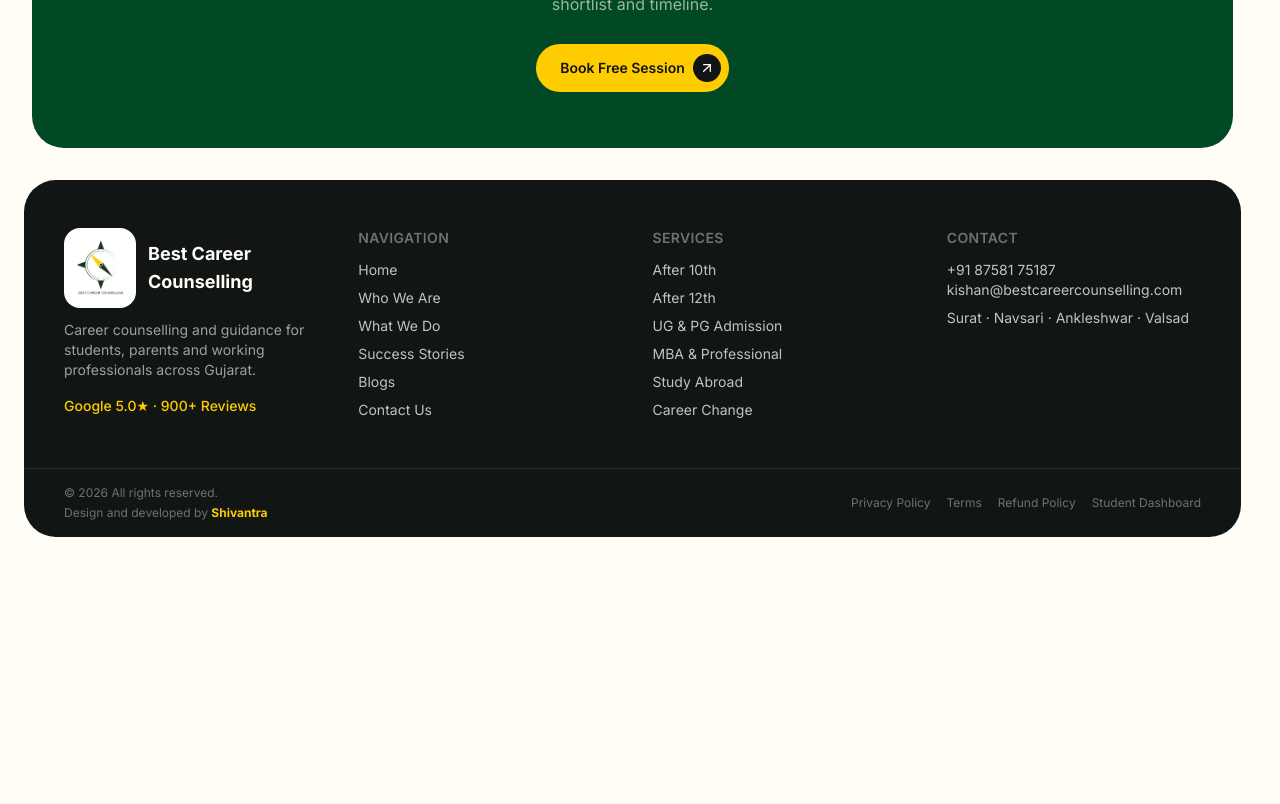
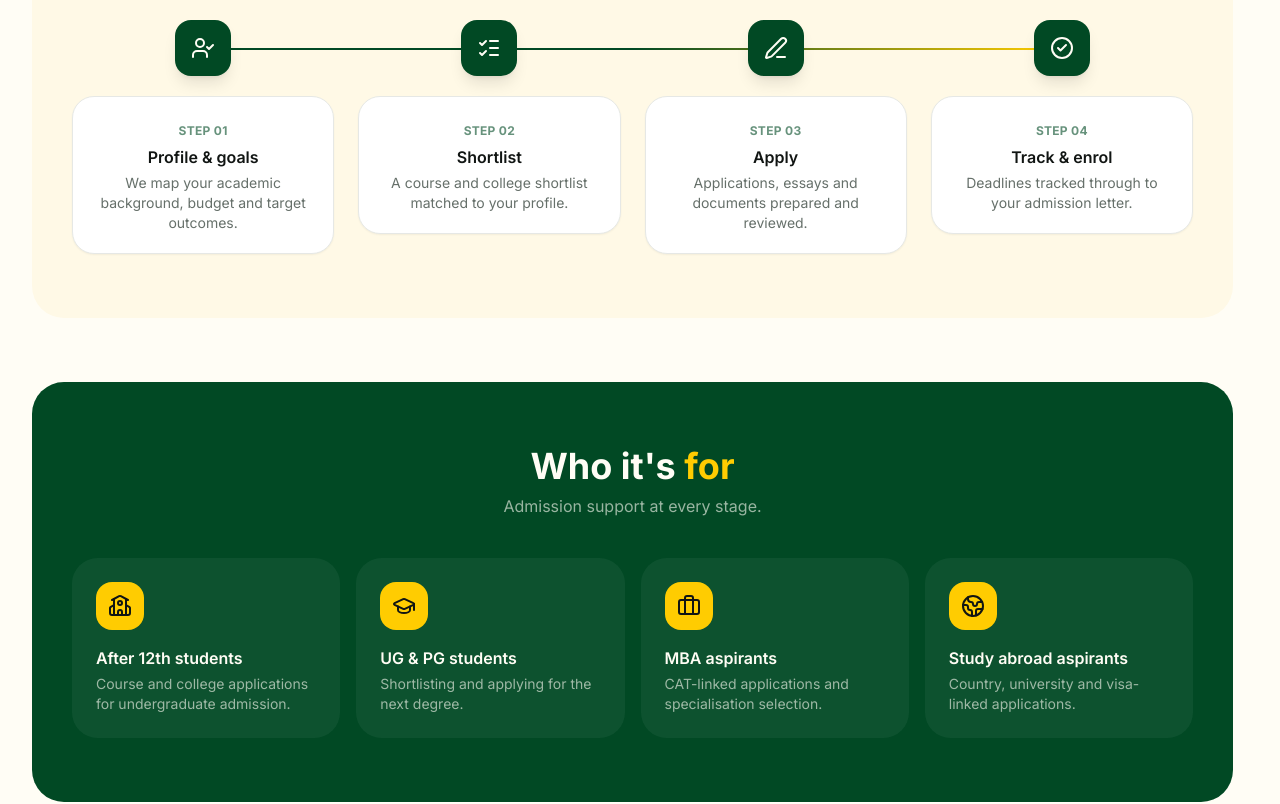
Before and after one commit to greenthera/bestcareercounselling.com, a React (Vite) app: page /admission-consulting in a window 1280 px wide. Shown: the part 1200-2004 px from the top of the page. Before the commit the page ends 1761 px from the top, so only its background shows below. Built offline with nearby package versions, Linux system fonts and the light colour scheme; no server answers.

Commit message:
feat: add How it works and Who it's for sections to Admission Consulting and Career Counselling pages (#291)

```diff
--- a/src/pages/AdmissionConsulting.tsx
+++ b/src/pages/AdmissionConsulting.tsx
@@ -1,4 +1,18 @@
-import { GraduationCap, ClipboardList, FileText, CalendarClock, MessageSquare, Repeat } from 'lucide-react'
+import {
+  GraduationCap,
+  ClipboardList,
+  FileText,
+  CalendarClock,
+  MessageSquare,
+  Repeat,
+  UserCheck,
+  ListChecks,
+  PenLine,
+  CheckCircle2,
+  School,
+  Globe2,
+  Briefcase,
+} from 'lucide-react'
 import type { LucideIcon } from 'lucide-react'
 import { Reveal } from '@/components/ui/reveal'
 import { FinalCTA } from '@/components/home/FinalCTA'
@@ -35,6 +49,36 @@ const INCLUDES: { title: string; description: string; icon: LucideIcon }[] = [
     title: 'Follow-up support',
     description: "Ongoing help until you're confirmed and enrolled.",
     icon: Repeat,
+  },
+]
+
+const STEPS = [
+  { icon: UserCheck, title: 'Profile & goals', description: 'We map your academic background, budget and target outcomes.' },
+  { icon: ListChecks, title: 'Shortlist', description: 'A course and college shortlist matched to your profile.' },
+  { icon: PenLine, title: 'Apply', description: 'Applications, essays and documents prepared and reviewed.' },
+  { icon: CheckCircle2, title: 'Track & enrol', description: 'Deadlines tracked through to your admission letter.' },
+]
+
+const WHO_ITS_FOR: { title: string; description: string; icon: LucideIcon }[] = [
+  {
+    title: 'After 12th students',
+    description: 'Course and college applications for undergraduate admission.',
+    icon: School,
+  },
+  {
+    title: 'UG & PG students',
+    description: 'Shortlisting and applying for the next degree.',
+    icon: GraduationCap,
+  },
+  {
+    title: 'MBA aspirants',
+    description: 'CAT-linked applications and specialisation selection.',
+    icon: Briefcase,
+  },
+  {
+    title: 'Study abroad aspirants',
+    description: 'Country, university and visa-linked applications.',
+    icon: Globe2,
   },
 ]
 
@@ -82,6 +126,71 @@ export default function AdmissionConsulting() {
         </div>
       </section>
 
+      <section className="px-4 py-8 md:px-8">
+        <div className="mx-auto max-w-7xl rounded-[2rem] bg-soft-cream px-6 py-14 md:px-10 md:py-16">
+          <Reveal className="mx-auto max-w-xl text-center">
+            <h2 className="text-3xl font-bold text-ink md:text-4xl">
+              How it <span className="text-brand-green">works</span>
+            </h2>
+            <p className="mt-2 text-muted-ink">Four steps. Start to finish.</p>
+          </Reveal>
+
+          <ol className="relative mt-16 grid grid-cols-1 gap-x-6 gap-y-10 sm:grid-cols-2 lg:grid-cols-4">
+            <div
+              className="pointer-events-none absolute left-[12.5%] right-[12.5%] top-7 hidden h-0.5 bg-gradient-to-r from-brand-green via-brand-green to-brand-yellow lg:block"
+              aria-hidden="true"
+            />
+            {STEPS.map((step, index) => {
+              const Icon = step.icon
+              return (
+                <Reveal key={step.title} delay={index * 100} as="li">
+                  <div className="group flex flex-col items-center text-center">
+                    <span className="relative z-10 flex h-14 w-14 shrink-0 items-center justify-center rounded-2xl bg-brand-green text-warm-white shadow-lg transition-all duration-300 group-hover:-translate-y-1 group-hover:bg-brand-yellow group-hover:text-ink group-hover:shadow-xl">
+                      <Icon className="h-6 w-6" aria-hidden="true" />
+                    </span>
+                    <div className="mt-5 w-full rounded-[1.375rem] border border-neutral-border bg-white p-5 shadow-sm transition-all duration-300 group-hover:-translate-y-1 group-hover:shadow-lg">
+                      <span className="text-xs font-bold uppercase tracking-wide text-brand-green/60">
+                        Step {String(index + 1).padStart(2, '0')}
+                      </span>
+                      <p className="mt-1 font-semibold text-ink">{step.title}</p>
+                      <p className="mt-1 text-sm text-muted-ink">{step.description}</p>
+                    </div>
+                  </div>
+                </Reveal>
+              )
+            })}
+          </ol>
+        </div>
+      </section>
+
+      <section className="px-4 py-8 md:px-8">
+        <div className="mx-auto max-w-7xl rounded-[2rem] bg-brand-green px-6 py-14 text-center text-warm-white md:px-10 md:py-16">
+          <Reveal className="mx-auto max-w-xl">
+            <h2 className="text-3xl font-bold md:text-4xl">
+              Who it's <span className="text-brand-yellow">for</span>
+            </h2>
+            <p className="mt-2 text-warm-white/60">Admission support at every stage.</p>
+          </Reveal>
+
+          <div className="mt-10 grid grid-cols-1 gap-4 sm:grid-cols-2 lg:grid-cols-4">
+            {WHO_ITS_FOR.map((item, index) => {
+              const Icon = item.icon
+              return (
+                <Reveal key={item.title} delay={index * 80}>
+                  <div className="group h-full rounded-[1.6rem] bg-white/5 p-6 text-left transition-all duration-300 hover:-translate-y-1 hover:bg-white/10">
+                    <span className="flex h-12 w-12 items-center justify-center rounded-2xl bg-brand-yellow text-ink transition-transform duration-300 group-hover:scale-110">
+                      <Icon className="h-6 w-6" aria-hidden="true" />
+                    </span>
+                    <p className="mt-4 font-semibold text-warm-white">{item.title}</p>
+                    <p className="mt-1 text-sm text-warm-white/60">{item.description}</p>
+                  </div>
+                </Reveal>
+              )
+            })}
+          </div>
+        </div>
+      </section>
+
       <FinalCTA
         variant="button"
         heading="Ready to start your admission process?"
--- a/src/pages/CareerCounselling.tsx
+++ b/src/pages/CareerCounselling.tsx
@@ -1,6 +1,7 @@
-import { Compass, Brain, Users, Map, HeartHandshake, Repeat2 } from 'lucide-react'
+import { Compass, Brain, Users, Map, HeartHandshake, Repeat2, School, GraduationCap, Briefcase, UsersRound } from 'lucide-react'
 import type { LucideIcon } from 'lucide-react'
 import { Reveal } from '@/components/ui/reveal'
+import { HowItWorks } from '@/components/home/HowItWorks'
 import { FinalCTA } from '@/components/home/FinalCTA'
 import { usePageSeo } from '@/hooks/usePageSeo'
 import { pageSeo } from '@/data/seo'
@@ -35,6 +36,29 @@ const INCLUDES: { title: string; description: string; icon: LucideIcon }[] = [
     title: 'Ongoing support',
     description: "Follow-up check-ins as plans change — they usually do.",
     icon: Repeat2,
+  },
+]
+
+const WHO_ITS_FOR: { title: string; description: string; icon: LucideIcon }[] = [
+  {
+    title: 'Class 9–10 students',
+    description: 'Stream selection before it gets locked in.',
+    icon: School,
+  },
+  {
+    title: 'Class 11–12 students',
+    description: 'Course and career direction after boards.',
+    icon: GraduationCap,
+  },
+  {
+    title: 'Working professionals',
+    description: 'Career change, thought through and planned.',
+    icon: Briefcase,
+  },
+  {
+    title: 'Parents',
+    description: 'A shared, calmer way to reach a decision together.',
+    icon: UsersRound,
   },
 ]
 
@@ -81,6 +105,36 @@ export default function CareerCounselling() {
         </div>
       </section>
 
+      <HowItWorks />
+
+      <section className="px-4 py-8 md:px-8">
+        <div className="mx-auto max-w-7xl rounded-[2rem] bg-brand-green px-6 py-14 text-center text-warm-white md:px-10 md:py-16">
+          <Reveal className="mx-auto max-w-xl">
+            <h2 className="text-3xl font-bold md:text-4xl">
+              Who it's <span className="text-brand-yellow">for</span>
+            </h2>
+            <p className="mt-2 text-warm-white/60">Guidance at every stage, not just after 10th.</p>
+          </Reveal>
+
+          <div className="mt-10 grid grid-cols-1 gap-4 sm:grid-cols-2 lg:grid-cols-4">
+            {WHO_ITS_FOR.map((item, index) => {
+              const Icon = item.icon
+              return (
+                <Reveal key={item.title} delay={index * 80}>
+                  <div className="group h-full rounded-[1.6rem] bg-white/5 p-6 text-left transition-all duration-300 hover:-translate-y-1 hover:bg-white/10">
+                    <span className="flex h-12 w-12 items-center justify-center rounded-2xl bg-brand-yellow text-ink transition-transform duration-300 group-hover:scale-110">
+                      <Icon className="h-6 w-6" aria-hidden="true" />
+                    </span>
+                    <p className="mt-4 font-semibold text-warm-white">{item.title}</p>
+                    <p className="mt-1 text-sm text-warm-white/60">{item.description}</p>
+                  </div>
+                </Reveal>
+              )
+            })}
+          </div>
+        </div>
+      </section>
+
       <FinalCTA
         variant="button"
         heading="Not sure where to start?"
```
Also changed, not shown: 2 other files (tests, documents, lock files or other folders).
